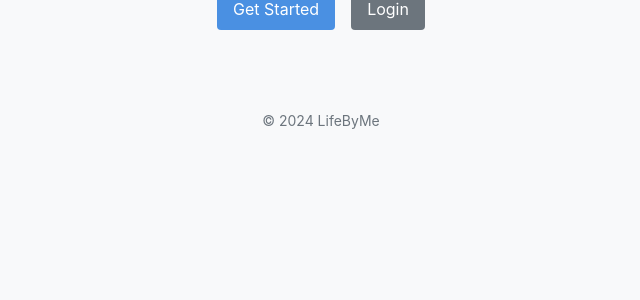
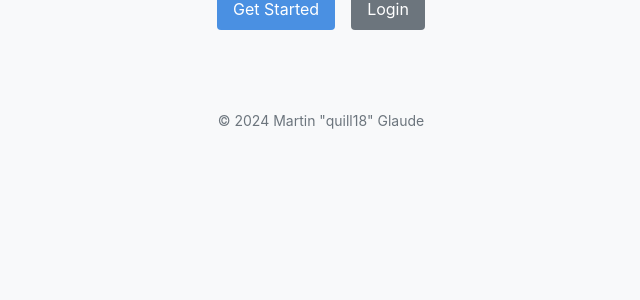
Before and after one commit to quill18/LifeByMe, a Flask app: page / in a window 1280 px wide. Shown: the part 309-609 px from the top of the page, without its empty margins (319-959 px from the left). Run offline with Flask 3, Linux system fonts and the light colour scheme; some libraries are stand-ins or nearby versions.

Commit message:
Copyright info

```diff
--- a/templates/master.html
+++ b/templates/master.html
@@ -47,7 +47,7 @@
 
         <!-- Footer -->
         <footer>
-            <p>&copy; 2024 LifeByMe</p>
+            <p>&copy; 2024 Martin "quill18" Glaude</p>
         </footer>
     </div>
 </body>
```
